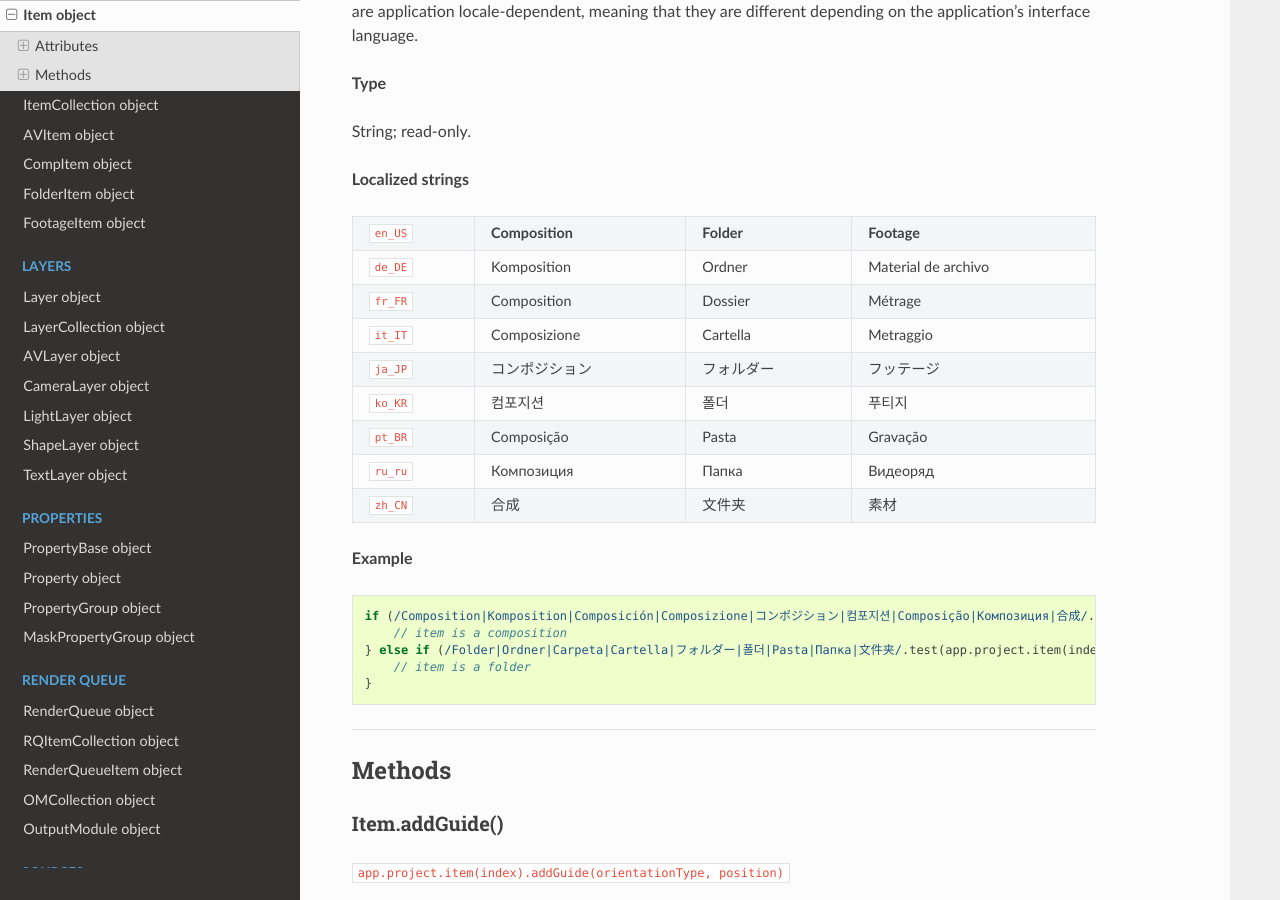
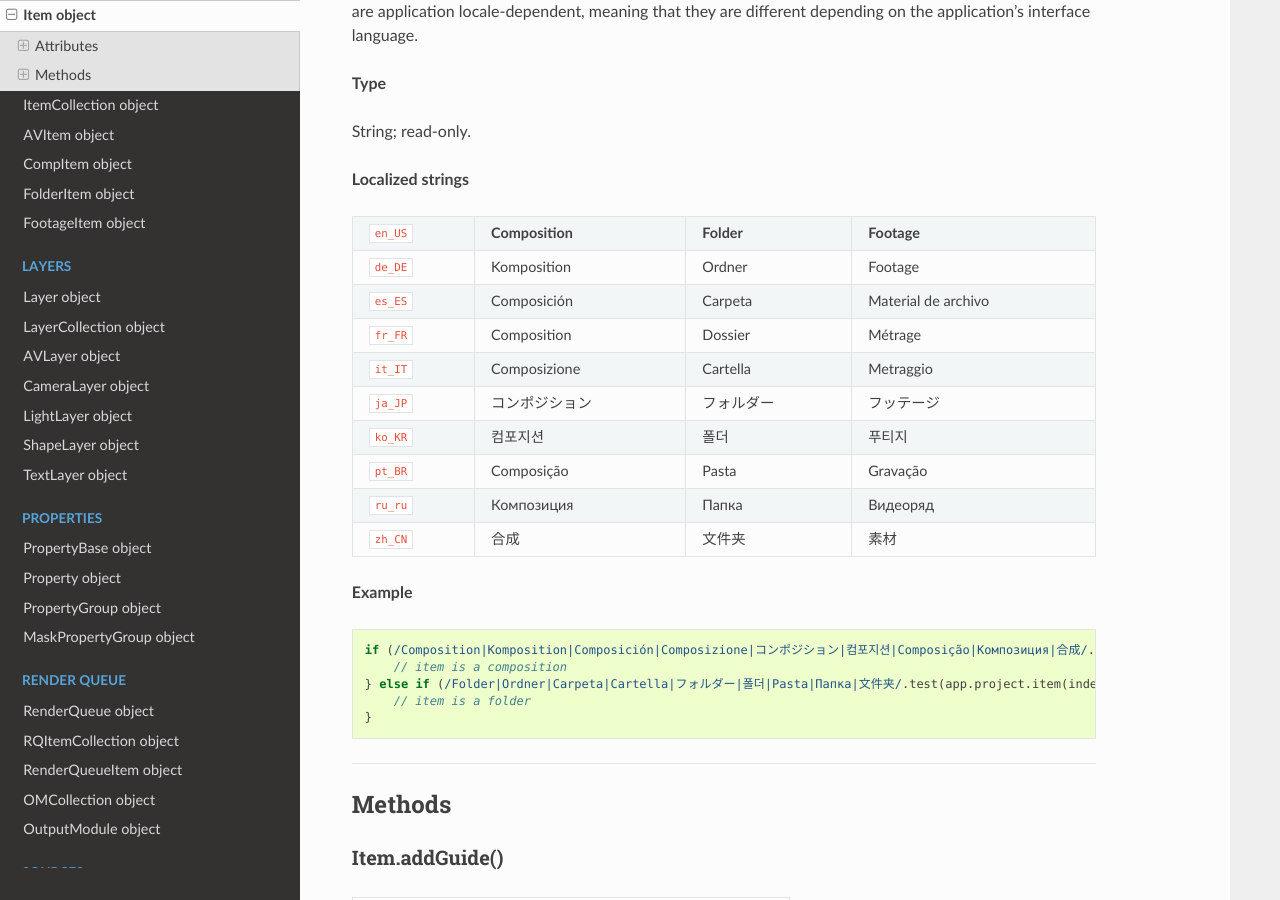
Before and after one commit to docsforadobe/after-effects-scripting-guide, a Sphinx documentation site: the page built from docs/items/item.rst, in a window 1280 px wide and 900 px high, scrolled down 4438 px. Built offline with Sphinx 7.4.7 and the Read the Docs theme 2.0.0, drawn with Linux system fonts in a browser that asks for light colours.

Commit message:
Adding es_ES

```diff
--- a/docs/items/item.rst
+++ b/docs/items/item.rst
@@ -222,7 +222,8 @@ String; read-only.
 
 ===========   ===============  ============  ==============
 ``en_US``     **Composition**  **Folder**    **Footage**
-``de_DE``     Komposition      Ordner        Material de archivo
+``de_DE``     Komposition      Ordner        Footage
+``es_ES``     Composición      Carpeta       Material de archivo
 ``fr_FR``     Composition      Dossier       Métrage
 ``it_IT``     Composizione     Cartella      Metraggio
 ``ja_JP``     コンポジション     フォルダー      フッテージ
```
